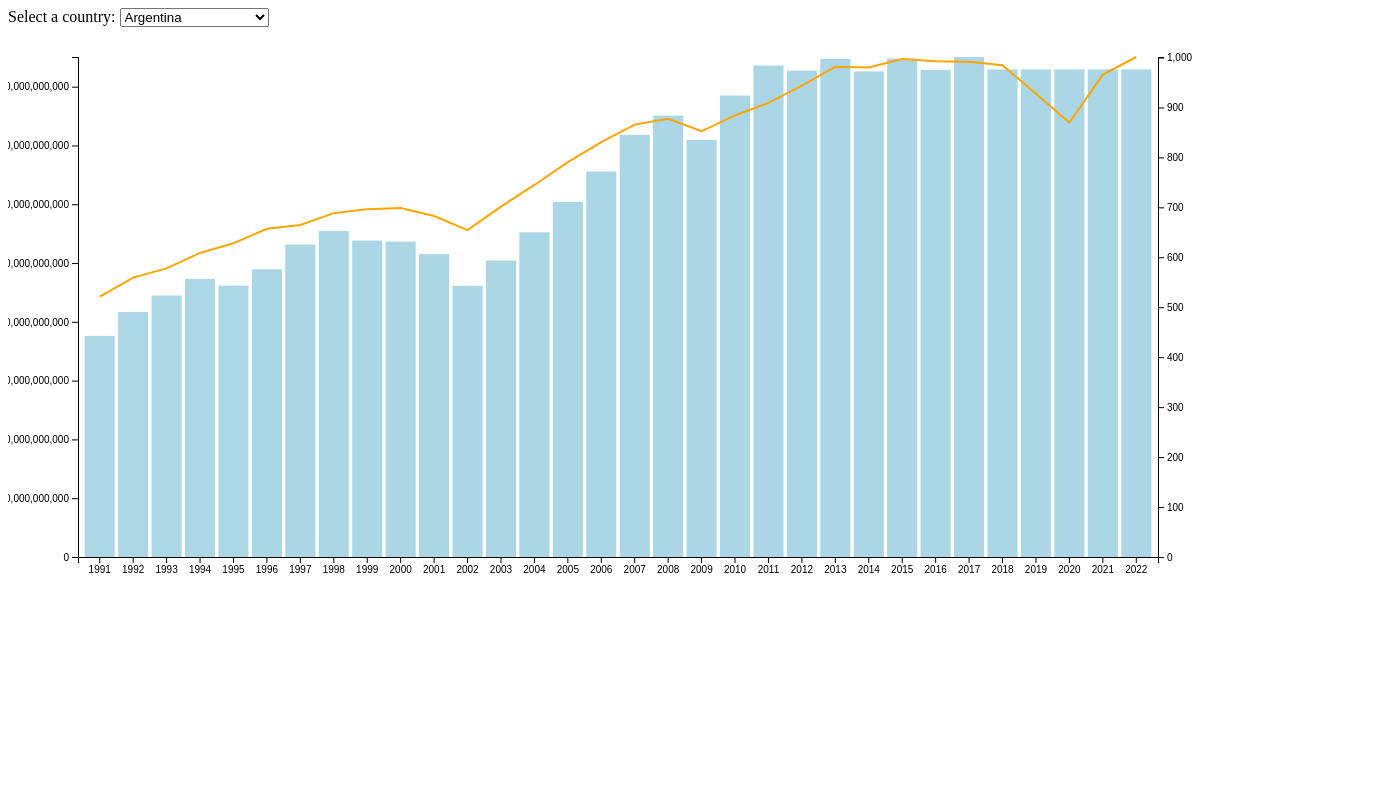
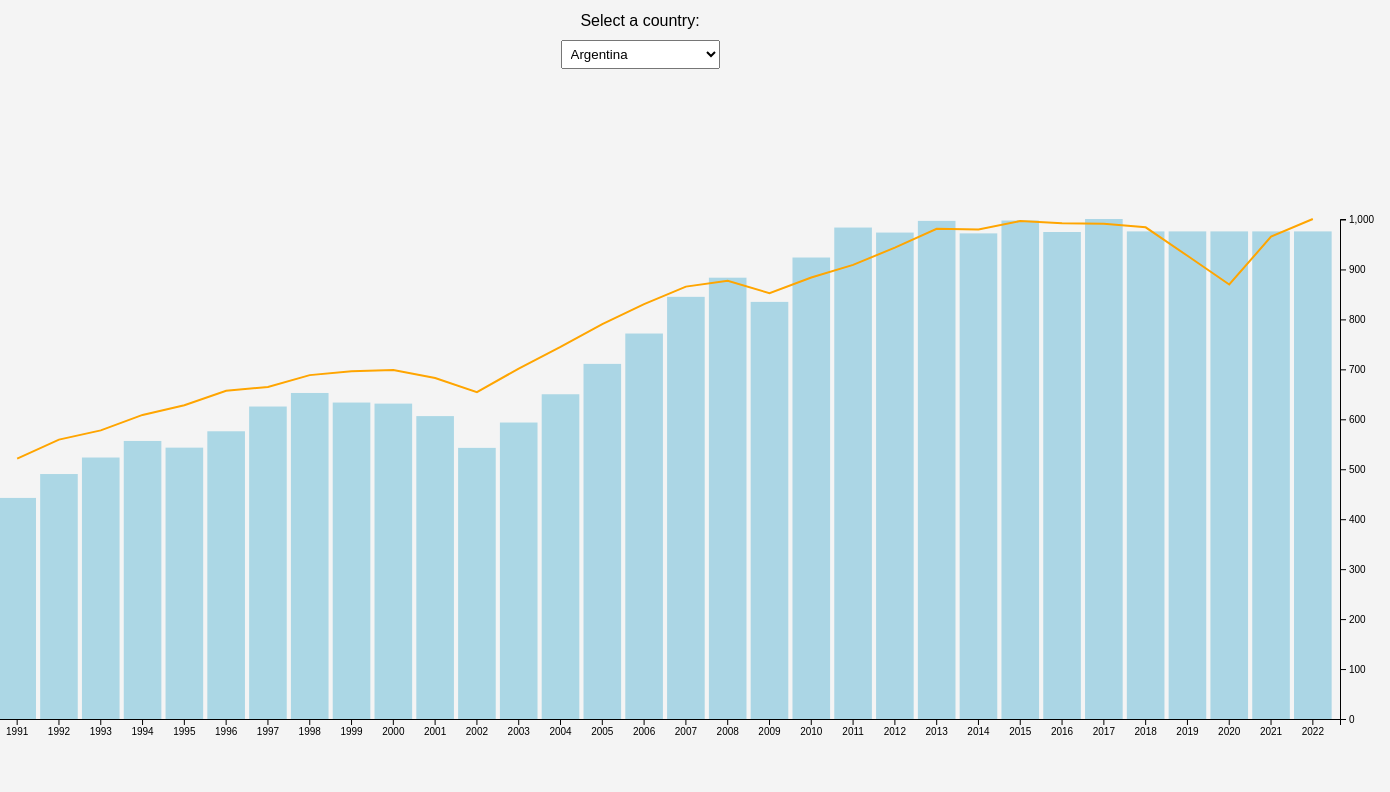
Before and after one commit to Pradyothsp/dv-world-energy-consumption, a plain HTML site: page pareto.html in a window 1280 px wide. Shown: the whole page, 1390 px wide, since content can reach past the window. Drawn offline with nearby package versions, Linux system fonts and the light colour scheme.

Commit message:
pareto chart: fixed position and missing label in left y-axis

```diff
--- a/pareto.html
+++ b/pareto.html
@@ -4,6 +4,9 @@
 <head>
     <meta charset="UTF-8">
     <meta name="viewport" content="width=device-width, initial-scale=1.0">
+
+    <script src="https://d3js.org/d3.v5.min.js"></script>
+
     <link rel="stylesheet" href="styles.css">
 </head>
 
@@ -12,8 +15,11 @@
     <label for="countrySelect">Select a country:</label>
     <select id="countrySelect"></select>
 
-    <script src="https://d3js.org/d3.v5.min.js"></script>
-    <script src="pareto.js"></script>
+    <!-- Wrap the chart in a container div -->
+    <div id="chart-container">
+        <script src="pareto.js"></script>
+    </div>
+
 </body>
 
 </html>
--- a/pareto.js
+++ b/pareto.js
@@ -22,8 +22,8 @@ d3.json("data/world_clean_dataset.json").then(function (data) {
         .text(d => d);
 
     // Set up the chart dimensions
-    const margin = { top: 30, right: 50, bottom: 70, left: 70 };
-    const width = 1200 - margin.left - margin.right;
+    const margin = { top: 30, right: 50, bottom: 70, left: 100 };
+    const width = 1500 - margin.left - margin.right;
     const height = 600 - margin.top - margin.bottom;
 
     // Create color scale for bars and line
@@ -65,10 +65,15 @@ d3.json("data/world_clean_dataset.json").then(function (data) {
         .call(xAxis)
         .attr("class", "axis-bottom"); // Add a class for styling
 
-    // Draw y axis for GDP (left)
+    /// Draw y axis for GDP (left)
     svg.append("g")
         .call(yAxisGDP)
-        .attr("class", "axis-left"); // Add a class for styling
+        .attr("class", "axis-left")
+        .selectAll(".tick text")
+        .style("text-anchor", "end")
+        .attr("dy", -1) // Adjust the vertical position of tick labels
+        .attr("dx", -4); // Adjust the horizontal position of tick labels
+
 
     // Draw y axis for primary_energy_consumption (right)
     svg.append("g")
@@ -132,7 +137,7 @@ d3.json("data/world_clean_dataset.json").then(function (data) {
                     .style("left", (event.pageX + 10) + "px") // Adjust position relative to cursor
                     .style("top", (event.pageY - 28) + "px");
             })
-            .on("mouseout", function (d) {
+            .on("mouseout", function () {
                 // Hide tooltip on mouseout
                 tooltip.transition()
                     .duration(500)
@@ -141,7 +146,7 @@ d3.json("data/world_clean_dataset.json").then(function (data) {
             .transition() // Add a transition for a smoother update
             .duration(500) // Set the duration of the transition
             .attr("y", d => yScaleGDP(d.gdp))
-            .attr("height", d => height - yScaleGDP(d.gdp));
+            .attr("height", d => height - yScaleGDP(d.gdp));;
 
         // Draw line for primary_energy_consumption with color grading
         const line = d3.line()
--- a/styles.css
+++ b/styles.css
@@ -9,3 +9,44 @@
   stroke: orange;
   stroke-width: 2;
 }
+
+/* Add your existing styles here */
+
+body {
+  font-family: Arial, sans-serif;
+  margin: 0;
+  padding: 0;
+  display: flex;
+  flex-direction: column;
+  align-items: center;
+  justify-content: center;
+  height: 100vh;
+  background-color: #f4f4f4;
+}
+
+label {
+  margin-bottom: 10px;
+}
+
+#countrySelect {
+  padding: 5px;
+  margin-bottom: 20px;
+}
+
+.tooltip {
+  position: absolute;
+  background-color: white;
+  border: 1px solid #ccc;
+  border-radius: 5px;
+  padding: 10px;
+  opacity: 0;
+  pointer-events: none;
+  font-size: 12px;
+  box-shadow: 0 0 10px rgba(0, 0, 0, 0.1);
+}
+
+/* Center the chart container */
+#chart-container {
+  margin-top: 100px; /* Adjust the margin as needed */
+  text-align: center;
+}
```
